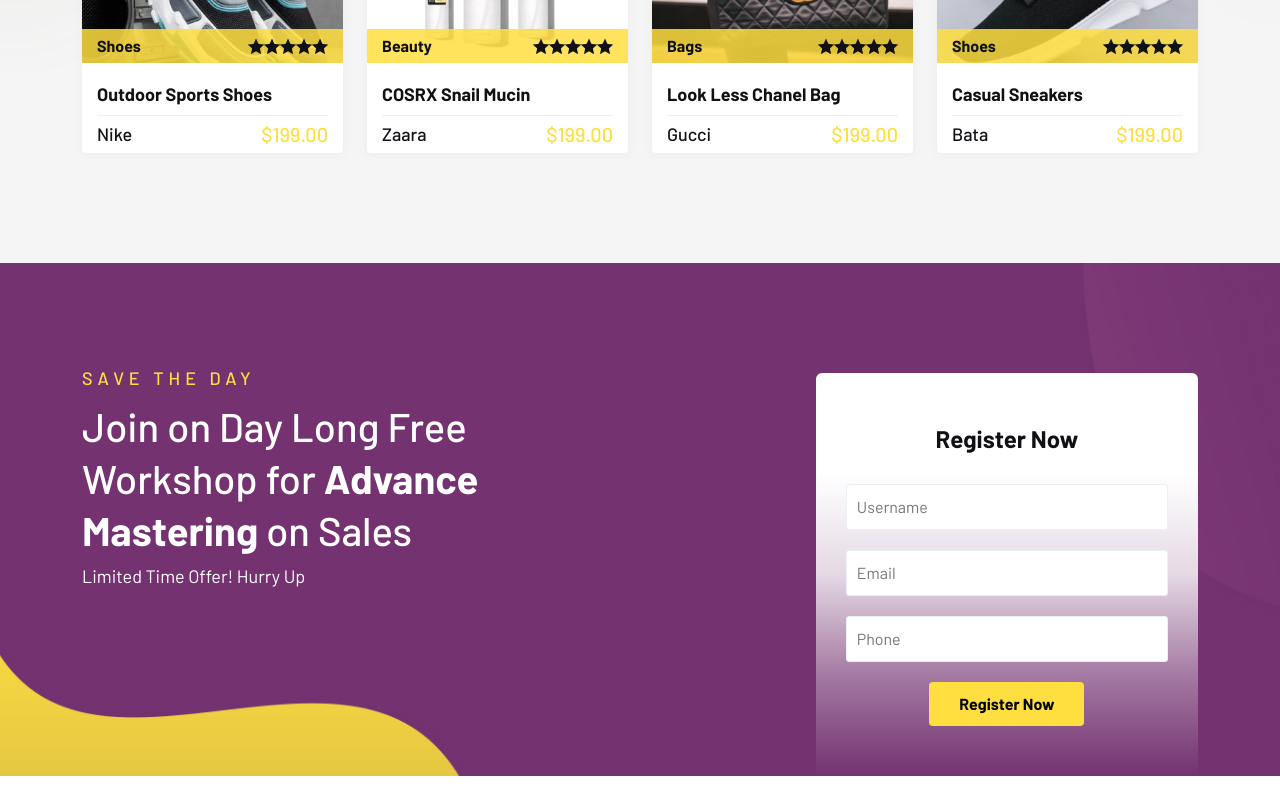
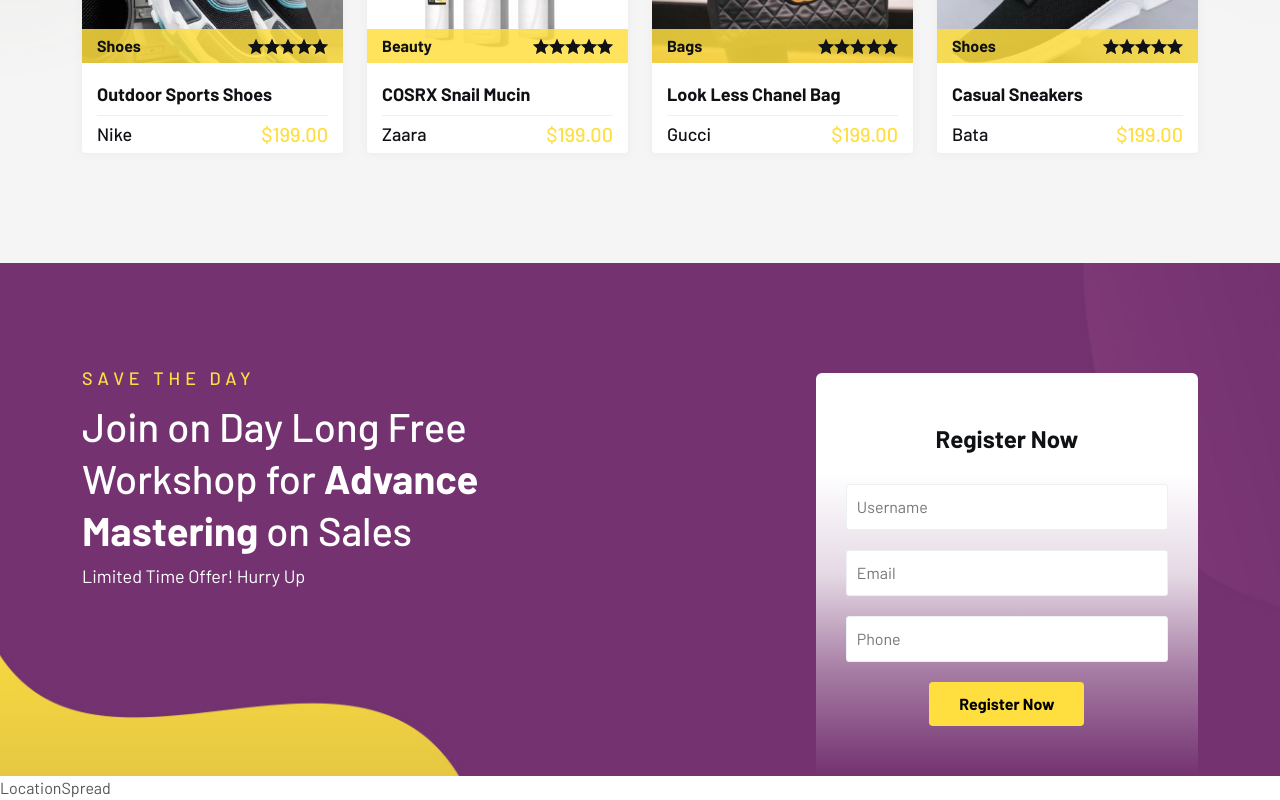
Before and after one commit to Jerryemmanuel01/advance-reactjs-ecommerce-website, a React (Vite) app: page / in a window 1280 px wide. Shown: the part 2473-3273 px from the top of the page. Before the commit the page ends 3249 px from the top, so only its background shows below. Built offline with nearby package versions, Linux system fonts and the light colour scheme.

Commit message:
locationSpread section created

```diff
--- a/src/home/Home.jsx
+++ b/src/home/Home.jsx
@@ -3,6 +3,7 @@ import Banner from './Banner'
 import HomeCategory from './HomeCategory'
 import CategoryShowCase from './CategoryShowCase'
 import Register from './Register'
+import LocationSpread from './LocationSpread'
 
 const Home = () => {
   return (
@@ -11,6 +12,7 @@ const Home = () => {
       <HomeCategory />
       <CategoryShowCase />
       <Register />
+      <LocationSpread />
     </div>
   )
 }
--- /dev/null
+++ b/src/home/LocationSpread.jsx
@@ -0,0 +1,9 @@
+import React from 'react'
+
+const LocationSpread = () => {
+  return (
+    <div>LocationSpread</div>
+  )
+}
+
+export default LocationSpread
```
